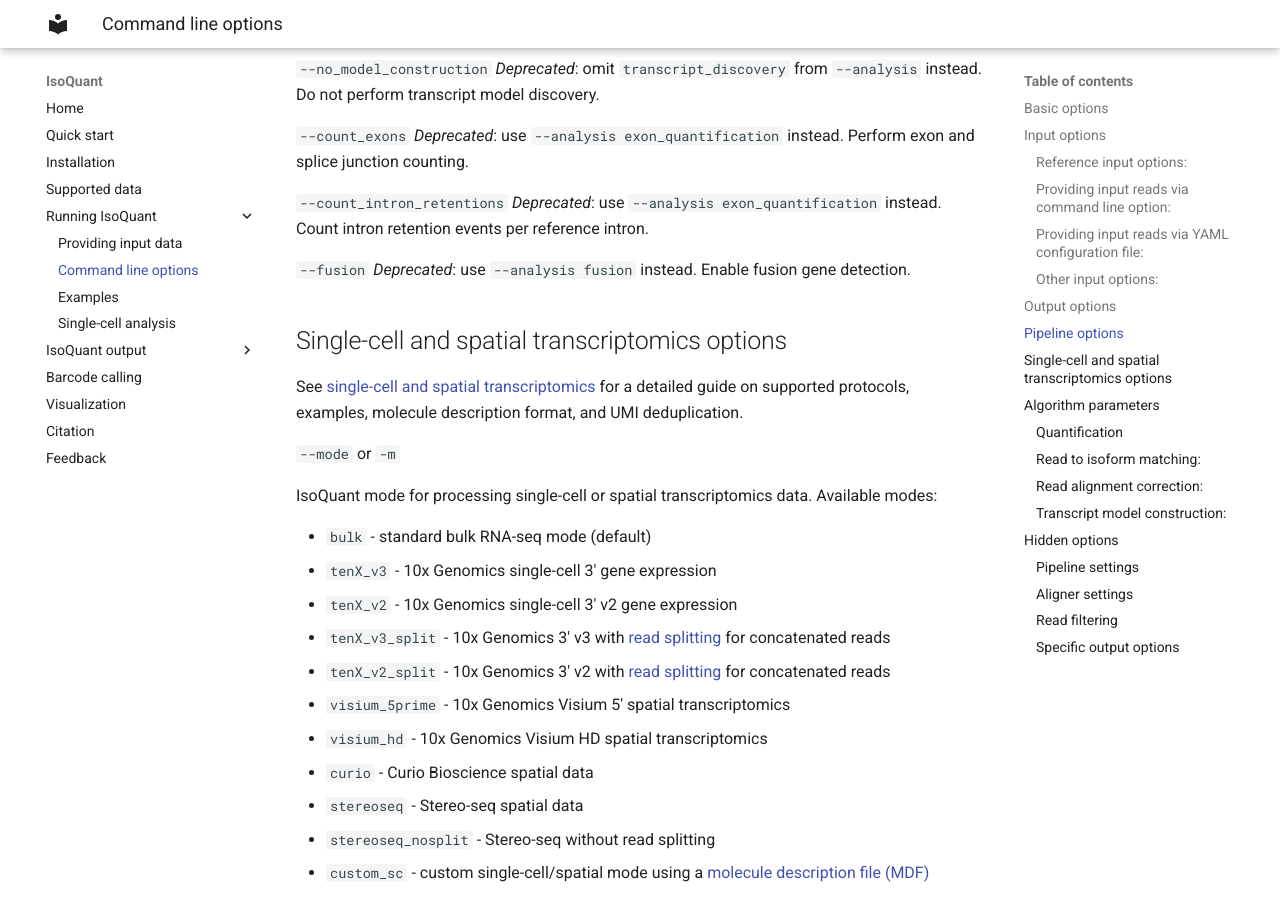
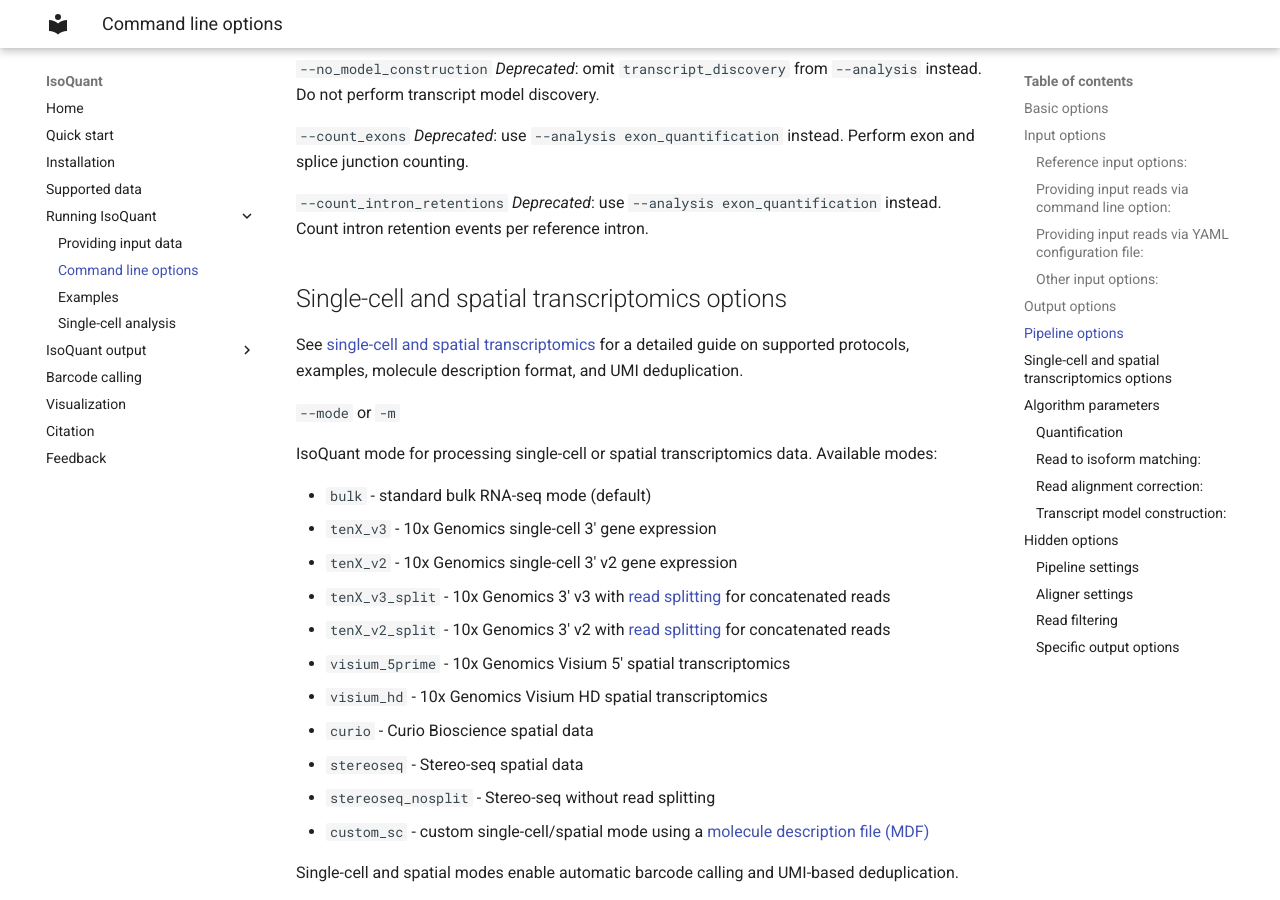
Before and after one commit to ablab/IsoQuant, an MkDocs documentation site: the page built from docs/cmd.md, in a window 1280 px wide and 900 px high, scrolled down 5761 px. Built offline with MkDocs 1.6.1 and Material for MkDocs 9.7.7, drawn with Linux system fonts in a browser that asks for light colours.

Commit message:
fix removed option traces

```diff
--- a/docs/cmd.md
+++ b/docs/cmd.md
@@ -257,10 +257,6 @@
 `--count_intron_retentions`
     _Deprecated_: use `--analysis exon_quantification` instead.
     Count intron retention events per reference intron.
-
-`--fusion`
-    _Deprecated_: use `--analysis fusion` instead.
-    Enable fusion gene detection.
 
 
 ## Single-cell and spatial transcriptomics options
--- a/isoquant.py
+++ b/isoquant.py
@@ -598,7 +598,6 @@
     # capture legacy stage flags before they are overwritten below
     legacy_count_exons = args.count_exons
     legacy_intron_retentions = args.count_intron_retentions
-    legacy_fusion = args.fusion
     legacy_no_model = args.no_model_construction
 
     if args.analysis is not None:
@@ -611,9 +610,6 @@
         analyses = {AnalysisType.transcript_discovery}
 
     # apply deprecated stage flags additively, on top of the chosen analyses
-    if legacy_fusion:
-        logger.warning("--fusion is deprecated, use --analysis fusion")
-        analyses.add(AnalysisType.fusion)
     if legacy_count_exons:
         logger.warning("--count_exons is deprecated, use --analysis exon_quantification")
         analyses.add(AnalysisType.exon_quantification)
@@ -1347,7 +1343,7 @@
     if len(args.input_data.samples) > 1 and args.genedb and args.run_quantification:
         combine_counts(args.input_data, args.output)
 
-    # Run fusion detection after isoform detection when --fusion is enabled
+    # Run fusion detection after isoform detection when fusion is enabled
     if getattr(args, "fusion", False):
         logger.info(" === Isoform detection completed, starting fusion detection === ")
         bam_files = get_bam_files_from_samples(args.input_data)
```
